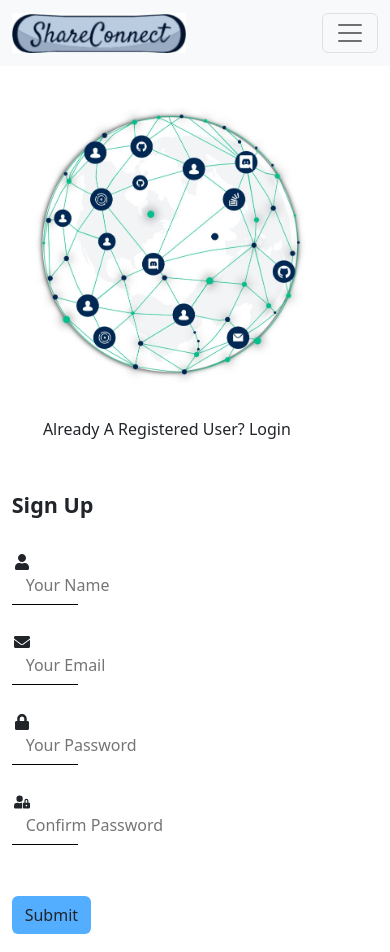
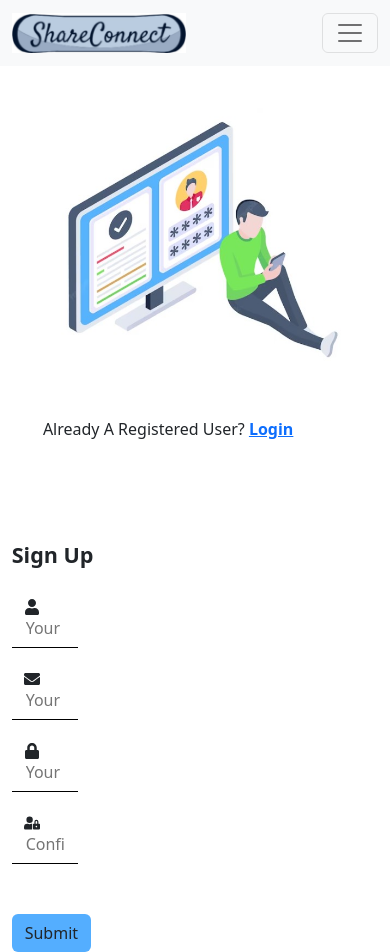
Before and after one commit to UtkarshVijayvergia/ShareConnect, a React (Create React App) app in the folder frontend/: page /register in a window 390 px wide. Built offline with nearby package versions, Linux system fonts and the light colour scheme.

Commit message:
input border responsive bug fix

```diff
--- a/frontend/src/pages/auth/Register.jsx
+++ b/frontend/src/pages/auth/Register.jsx
@@ -93,10 +93,10 @@ const Register = () => {
                     <div className='row'>
                         <div className="col">
                             <div className='register-img-login'>
-                                <img src={require(`./images/signup.jpg`)} height="275px" alt="ShareConnect"/>
+                                <img src={require(`../../assets/images/auth/register.jpg`)} height="275px" alt="ShareConnect"/>
                             </div>
                             <div className='toLogin'>
-                                <Link className="nav-link active" aria-current="page" to={`/login`}>Already A Registered User? Login</Link>
+                                <p>Already A Registered User? <b><Link to={`/login`}>Login</Link></b></p>
                             </div>
                         </div>
                         <div className="col">
@@ -108,28 +108,28 @@ const Register = () => {
                                     <form onSubmit={onSubmit}>
                                         <div className="form-group register-formPadder">
                                             <div className='register-inputTaker form-control'>
-                                                <FaUser className='faFig'/>
-                                                <input className="register-borderRemover" type="text" id='name' name='name' value={name} placeholder='Your Name' onChange={onChange}/>
+                                                <FaUser className='register-faFig'/>
+                                                <input type="text" id='name' name='name' value={name} placeholder='Your Name' onChange={onChange}/>
                                             </div>
                                         </div>
 
                                         <div className="form-group register-formPadder">
                                             <div className='register-inputTaker form-control'>
-                                                <FaEnvelope className='faFig'/>
-                                                <input className="register-borderRemover" type="email" id='email' name='email' value={email} placeholder='Your Email' onChange={onChange}/>
+                                                <FaEnvelope className='register-faFig'/>
+                                                <input type="email" id='email' name='email' value={email} placeholder='Your Email' onChange={onChange}/>
                                             </div>
                                         </div>
 
                                         <div className="form-group register-formPadder">
                                             <div className='register-inputTaker form-control'>
-                                                <FaLock className='faFig'/>
-                                                <input className="register-borderRemover" type="password" id='password' name='password' value={password} placeholder='Your Password' onChange={onChange}/>
+                                                <FaLock className='register-faFig'/>
+                                                <input type="password" id='password' name='password' value={password} placeholder='Your Password' onChange={onChange}/>
                                             </div>
                                         </div>
                                         <div className="form-group register-formPadder">
                                             <div className='register-inputTaker form-control'>
-                                                <FaUserLock className='faFig'/>
-                                                <input className="register-borderRemover" type="password" id='confirmPassword' name='confirmPassword' value={confirmPassword} placeholder='Confirm Password' onChange={onChange}/>
+                                                <FaUserLock className='register-faFig'/>
+                                                <input type="password" id='confirmPassword' name='confirmPassword' value={confirmPassword} placeholder='Confirm Password' onChange={onChange}/>
                                             </div>
                                         </div>
                                         <div className="form-group register-submitForm">
--- a/frontend/src/pages/auth/register.css
+++ b/frontend/src/pages/auth/register.css
@@ -33,6 +33,7 @@
 .toLogin{
     padding-top: 2vh;
     padding-left: 11vw;
+    padding-bottom: 6vh;
 }
 
 
@@ -53,26 +54,52 @@
 }
 
 
-.register-inputTaker{
+/* .register-inputTaker{
     border-color: black;
     border-radius: 0%;
     border-top: 0;
     border-left: 0;
     border-right: 0;
     max-width: 17vw;
+} */
+
+.register-inputTaker {
+    display: flex;
+    align-items: center;
+    max-width: 17vw;
+    width: 100%;
+    border-color: black;
+    border-radius: 0%;
+    border-top: 0;
+    border-left: 0;
+    border-right: 0;
 }
 
-
-.register-faFig{
-    margin-left: -10px;
+.register-inputTaker .register-faFig {
     margin-right: 13px;
 }
 
-
-.register-borderRemover{
+.register-inputTaker input {
+    flex-grow: 1;
     border: none;
     outline: none;
+    width: 100%;
 }
+
+@media (max-width: 768px) {
+    .register-inputTaker {
+        flex-wrap: wrap;
+    }
+
+    .register-inputTaker .register-faFig {
+        margin-right: 5px;
+    }
+}
+
+/* .register-faFig{
+    margin-left: -10px;
+    margin-right: 13px;
+} */
 
 
 .register-submitForm{
```
Also changed, not shown: frontend/src/assets/images/auth/register.jpg (added), frontend/src/pages/auth/images/signup.jpg (deleted).
